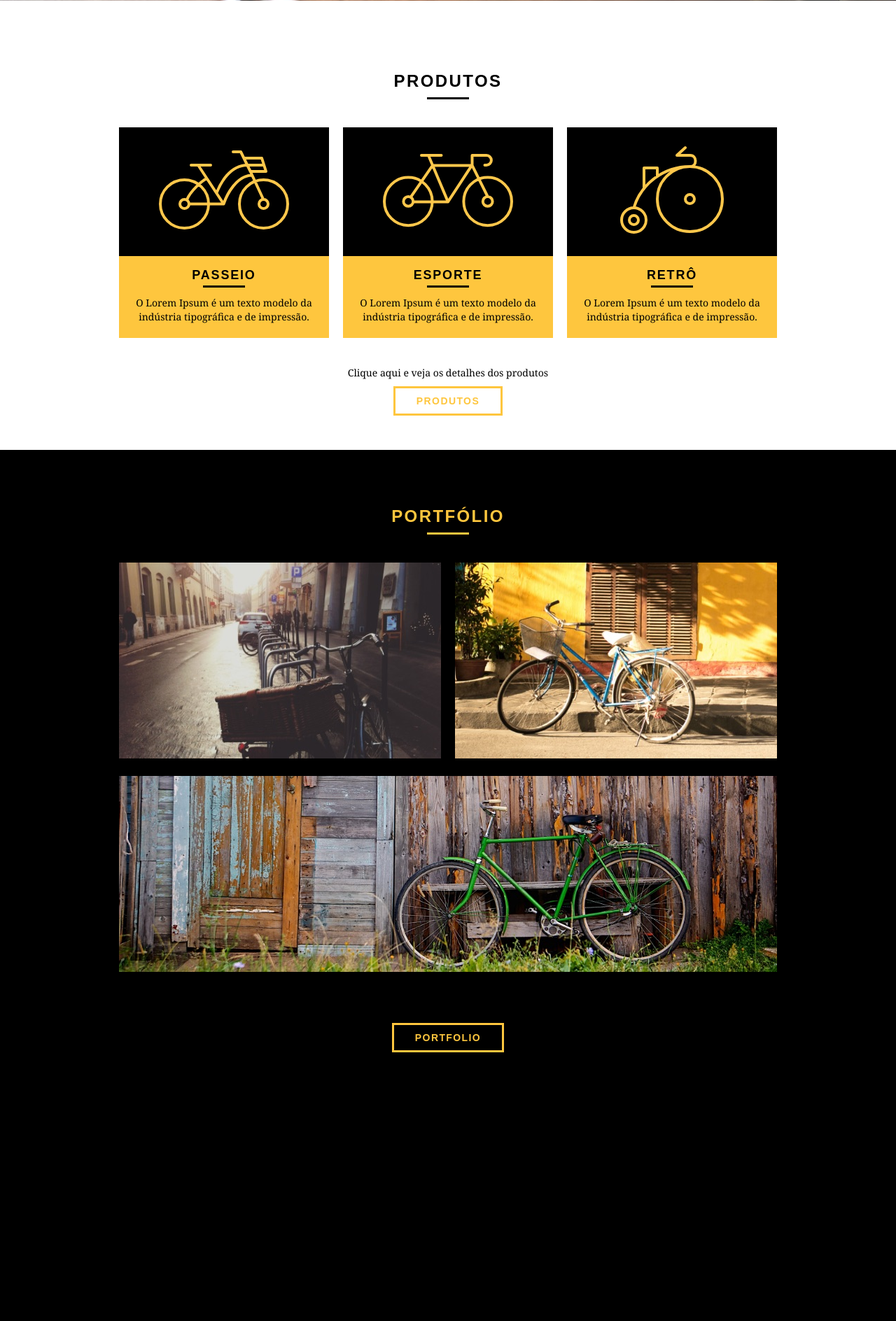
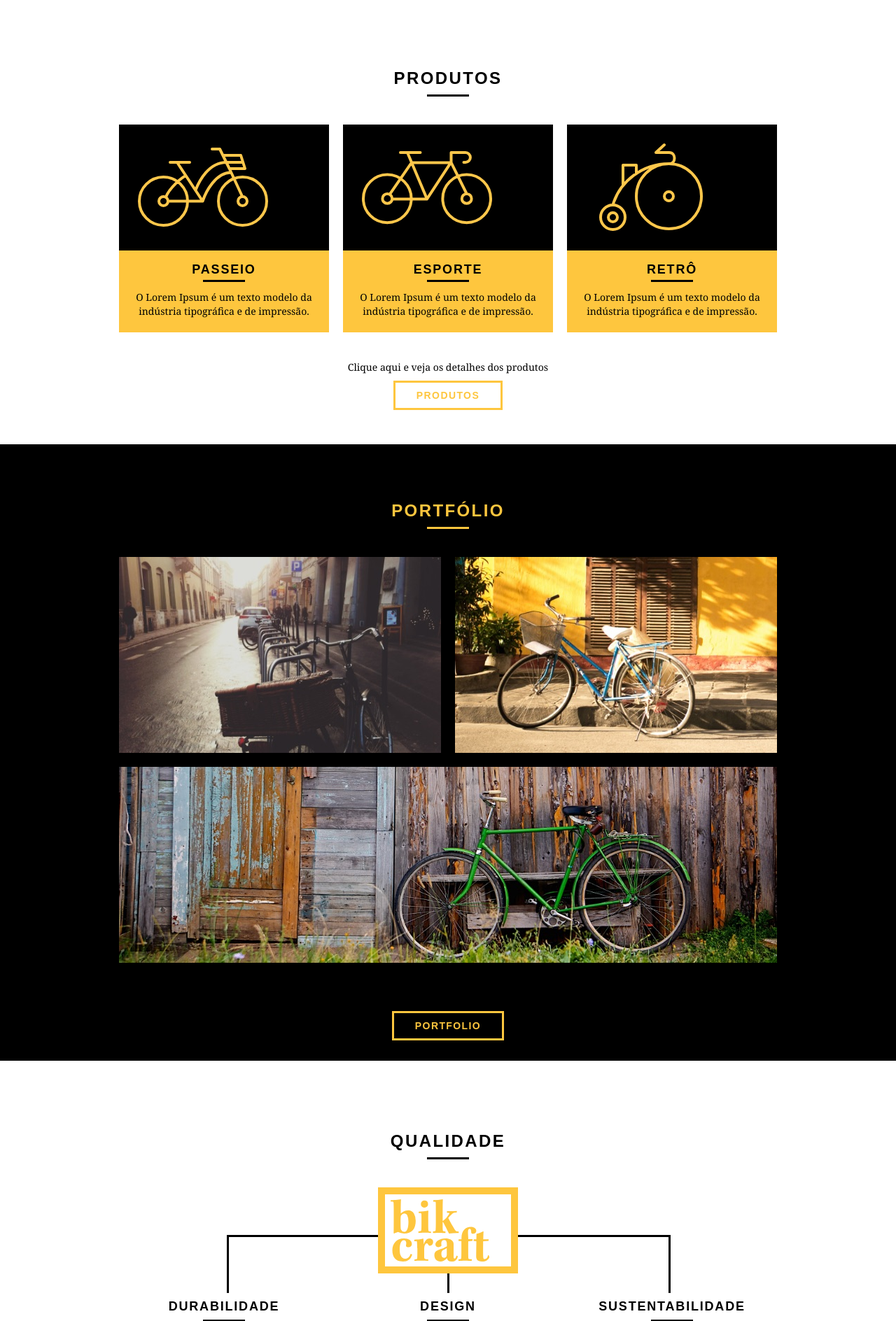
Before and after one commit to vivianequeiroz/bikcraft, a PHP site: page /js/index.html in a window 1280 px wide. Shown: the part 475-2363 px from the top of the page at 70% size. Before the commit the page ends 1979 px from the top, so only its background shows below. Run offline with PHP 8.4, Linux system fonts and the light colour scheme.

Commit message:
chore: quality section

```diff
--- a/web/css/style.css
+++ b/web/css/style.css
@@ -7,6 +7,10 @@ p {
     font-family: Georgia, 'Times New Roman', Times, serif;
     font-size: 14px;
     line-height: 20px;
+}
+
+img {
+    display: block;
 }
 
 .btn {
@@ -58,7 +62,10 @@ p {
    background: #FEC63E;
    padding: 15px 0;
    position: fixed;
+   z-index: 9999;
 }
+
+/*  z-index: 9999 => nav bar fixa e sem conteúdos sobressaindo */
 
 .header_menu {
     text-align: right;
@@ -91,7 +98,7 @@ p {
     height: 380px;
     background: url("../img/bg.jpg") no-repeat center;
     background-size: cover;
-    margin-top: 96px;
+    margin-top: 92px;
     text-align: center;
     padding-top: 80px;
     z-index: 10px;
@@ -158,7 +165,7 @@ p {
     width: 60px;
     height: 3px;
     background: #000;
-    margin: 2px auto ;
+    margin: 2px auto;
 }
 .produtos_lista li p {
     padding: 10px 20px 20px 20px;
@@ -185,7 +192,6 @@ p {
     width: 100%;
     background: #000;
     padding: 40px 0;
-    z-index: 10px;
 }
 
 .portfolio .subtitulo {
@@ -203,3 +209,52 @@ p {
 .portfolio.call p {
     color: #FFF;
 }
+
+/* Qualidade */
+
+.qualidade {
+    padding: 60px 0;
+}
+
+.qualidade:after {
+    content: "";
+    width: 634px;
+    height: 83px;
+    display: block;
+    background: url("../img/linhas.svg") no-repeat center;
+    position: absolute;
+    top: 249px;
+    right: 162px;
+    z-index: -1;
+}
+
+.qualidade img {
+    margin: 0 auto;
+}
+
+.qualidade_lista {
+    padding-top:20px;
+}
+
+.qualidade_lista li {
+    text-align: center;
+    padding: 0 40px;
+}
+
+.qualidade_lista li h3 {
+    font-weight: bold;
+    font-size: 18px;
+    line-height: 25px;
+    text-transform: uppercase;
+    letter-spacing: .1em;
+    margin-top: 15px;
+}
+
+.qualidade_lista li h3:after {
+    content: "";
+    display: block;
+    width: 60px;
+    height: 3px;
+    background: #000;
+    margin: 6px auto;
+}
--- a/web/js/index.html
+++ b/web/js/index.html
@@ -95,10 +95,32 @@
             <p>Clique mais o nosso portfólio</p>
             <a href="../js/portfolio.html" class="btn">Portfolio</a>
           </div>
+        </div>
+    </section>
 
 
+    <section class="qualidade container">
+        <h2 class="subtitulo">Qualidade</h2>
+        <img src="../img/bikcraft-qualidade.svg" alt="Logo amarelo Bikcraft">
+        <ul class="qualidade_lista">
+          <li class="grid-1-3">
+            <h3>Durabilidade</h3>
+            <p>O Lorem Ipsum é um texto modelo da indústria tipográfica e de impressão.</p>
+          </li>
+          <li class="grid-1-3">
+            <h3>Design</h3>
+            <p>O Lorem Ipsum é um texto modelo da indústria tipográfica e de impressão.</p>
+          </li>
+          <li class="grid-1-3">
+            <h3>Sustentabilidade</h3>
+            <p>O Lorem Ipsum é um texto modelo da indústria tipográfica e de impressão.</p>
+          </li>
+        </ul>
+
+        <div class="call">
+          <p>Clique mais a nossa história</p>
+          <a href="../js/sobre.html" class="btn btn-preto">Sobre</a>
         </div>
-
     </section>
 
 
```
